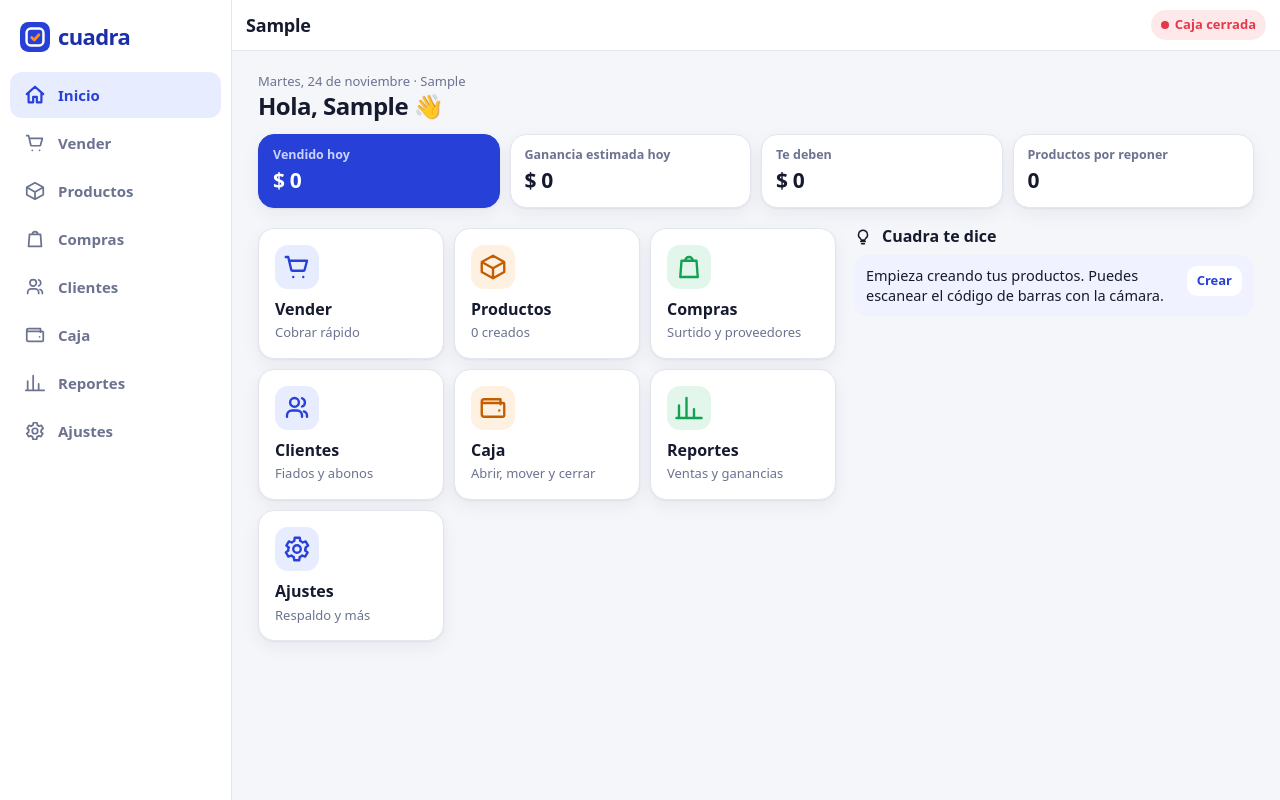
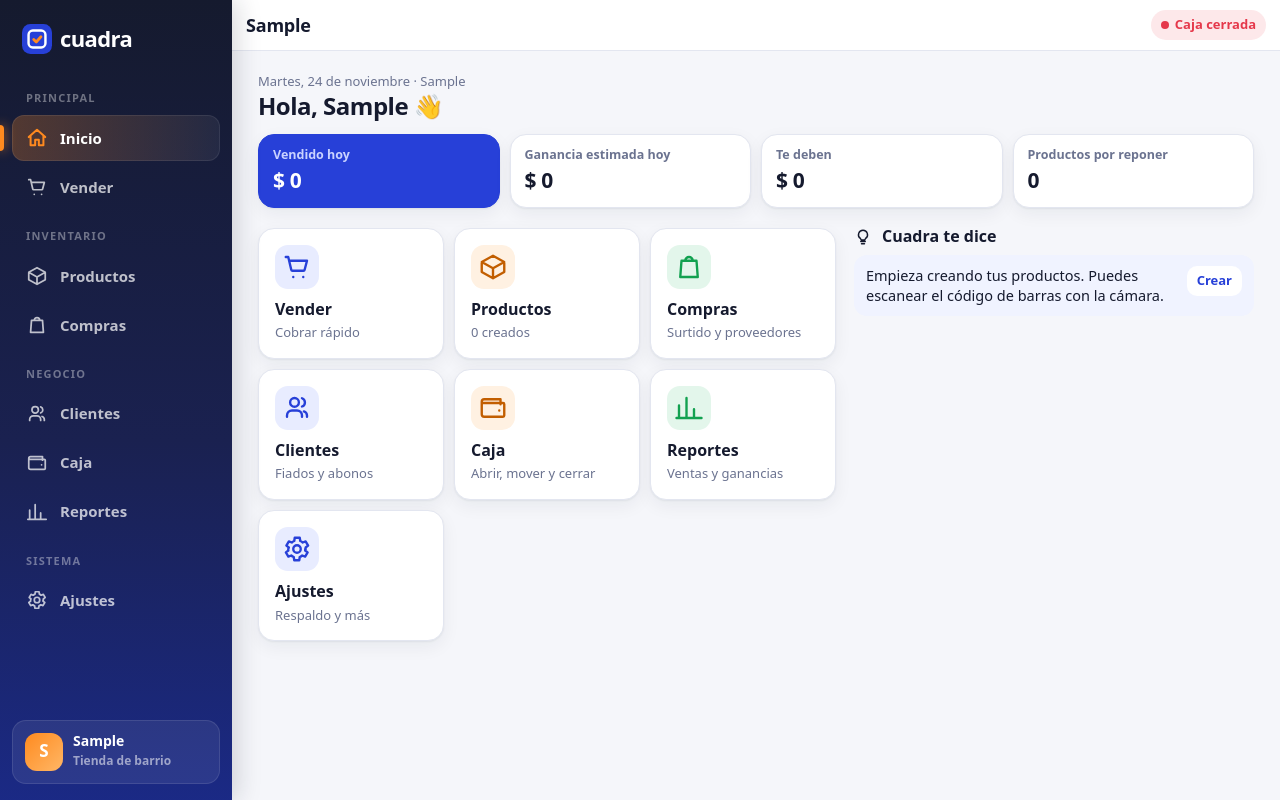
Before and after one commit to Pamava54/cuadra, a plain HTML site: page index.html in a window 1280 px wide. Both pictures are taken after typing "Sample", "Sample" into the empty fields and a click on the button "Entrar a Cuadra". Drawn offline with Linux system fonts and the light colour scheme.

Commit message:
Add files via upload

```diff
--- a/index.html
+++ b/index.html
@@ -49,6 +49,8 @@ nav.nav a.on{color:var(--pri)}
 nav.nav a.on svg{stroke-width:2.4}
 nav.nav .wide-only{display:none}
 .sidelogo{display:none}
+.navlbl,.navbiz{display:none}
+nav.nav a.on svg{background:var(--pri-l);padding:4px 16px;width:24px;height:24px;box-sizing:content-box;border-radius:999px}
 
 @media (min-width:900px){
   #shell{display:grid;grid-template-columns:var(--side) 1fr;grid-template-rows:auto 1fr}
@@ -56,7 +58,19 @@ nav.nav .wide-only{display:none}
   main{grid-column:2;grid-row:2;padding-bottom:40px;padding:22px 26px}
   nav.nav{position:sticky;top:0;grid-column:1;grid-row:1 / span 2;height:100vh;flex-direction:column;border-top:0;border-right:1px solid var(--line);padding:14px 10px;gap:2px;align-self:start}
   nav.nav a{flex:none;flex-direction:row;justify-content:flex-start;gap:12px;height:46px;padding:0 14px;border-radius:12px;font-size:15px}
-  nav.nav a.on{background:var(--pri-l)}
+  nav.nav{background:linear-gradient(180deg,#151A2E 0%,#1A2150 55%,#1B2FA8 130%);border-right:0;padding:16px 12px;gap:3px;box-shadow:4px 0 24px rgba(21,26,46,.18)}
+  nav.nav .sidelogo{color:#fff}
+  nav.nav .sidelogo span{color:#fff}
+  .navlbl{display:block!important;font-size:11px;font-weight:800;letter-spacing:1.2px;text-transform:uppercase;color:rgba(255,255,255,.38);padding:16px 14px 6px}
+  nav.nav a{color:rgba(255,255,255,.72);position:relative;transition:background .15s,color .15s,transform .15s}
+  nav.nav a:hover{background:rgba(255,255,255,.08);color:#fff}
+  nav.nav a.on{background:linear-gradient(90deg,rgba(255,138,31,.26),rgba(255,255,255,.06));color:#fff;box-shadow:inset 0 0 0 1px rgba(255,255,255,.08)}
+  nav.nav a.on::before{content:"";position:absolute;left:-12px;top:10px;bottom:10px;width:4px;border-radius:0 4px 4px 0;background:var(--acc);box-shadow:0 0 12px var(--acc)}
+  nav.nav a.on svg{color:var(--acc);stroke-width:2.2;background:none;padding:0;width:22px;height:22px;border-radius:0}
+  .navbiz{display:flex!important;margin-top:auto;align-items:center;gap:10px;padding:12px;border-radius:14px;background:rgba(255,255,255,.08);border:1px solid rgba(255,255,255,.1)}
+  .navbiz .av{width:38px;height:38px;border-radius:12px;background:linear-gradient(135deg,var(--acc),#FFB766);color:#fff;font-weight:800;display:grid;place-items:center;font-size:17px;flex:none}
+  .navbiz b{display:block;color:#fff;font-size:14px;line-height:1.2;overflow:hidden;text-overflow:ellipsis;white-space:nowrap;max-width:140px}
+  .navbiz small{color:rgba(255,255,255,.55);font-size:12px;font-weight:600}
   nav.nav .wide-only{display:flex}
   nav.nav .narrow-only{display:none}
   .sidelogo{display:flex;padding:8px 10px 18px}
@@ -463,8 +477,8 @@ async function scanner(onCode,continuous){
 
 /* ---------- router y estructura ---------- */
 const NAV=[
- {r:'home',l:'Inicio',i:'home'},{r:'vender',l:'Vender',i:'cart'},{r:'productos',l:'Productos',i:'box'},
- {r:'compras',l:'Compras',i:'bag',w:1},{r:'clientes',l:'Clientes',i:'users',w:1},{r:'caja',l:'Caja',i:'wallet'},
+ {r:'home',l:'Inicio',i:'home',g:'Principal'},{r:'vender',l:'Vender',i:'cart'},{r:'productos',l:'Productos',i:'box',g:'Inventario'},
+ {r:'compras',l:'Compras',i:'bag',w:1},{r:'clientes',l:'Clientes',i:'users',w:1,g:'Negocio'},{r:'caja',l:'Caja',i:'wallet'},
  {r:'reportes',l:'Reportes',i:'chart',w:1},{r:'mas',l:'Más',i:'more',n:1}
 ];
 const TITLES={home:'Inicio',vender:'Vender',productos:'Productos',compras:'Compras',compra:'Nueva compra',clientes:'Clientes',caja:'Caja',reportes:'Reportes',mas:'Más'};
@@ -483,8 +497,9 @@ function shell(){
     <main id="view"></main>
     <nav class="nav" id="nav">
       <div class="logo sidelogo">${LOGO}<span>cuadra</span></div>
-      ${NAV.map(n=>`<a data-act="go" data-to="${n.r}" data-r="${n.r}" class="${n.w?'wide-only':''} ${n.n?'narrow-only':''}">${ic(n.i)}<span>${n.l}</span></a>`).join('')}
-      <a data-act="go" data-to="mas" data-r="mas" class="wide-only">${ic('gear')}<span>Ajustes</span></a>
+      ${NAV.map(n=>`${n.g?`<div class="navlbl">${n.g}</div>`:''}<a data-act="go" data-to="${n.r}" data-r="${n.r}" class="${n.w?'wide-only':''} ${n.n?'narrow-only':''}">${ic(n.i)}<span>${n.l}</span></a>`).join('')}
+      <div class="navlbl">Sistema</div><a data-act="go" data-to="mas" data-r="mas" class="wide-only">${ic('gear')}<span>Ajustes</span></a>
+      <div class="navbiz"><div class="av" id="navav"></div><div><b id="navbn"></b><small id="navtp"></small></div></div>
     </nav>`;
 }
 function render(){
@@ -494,6 +509,7 @@ function render(){
   const R=VIEWS[r]||VIEWS.home;
   const active=PARENT[r]||r;
   $$('#nav a').forEach(a=>a.classList.toggle('on',a.dataset.r===active||(active==='mas'&&a.dataset.r==='mas')));
+  {const bn=S.meta.business||'';$('#navav').textContent=(bn.trim()[0]||'C').toUpperCase();$('#navbn').textContent=bn;$('#navtp').textContent=S.meta.type||'Mi negocio'}
   $('#view').classList.toggle('wideV',r==='vender'||r==='home');
   $('#ttl').textContent=r==='home'?S.meta.business:(TITLES[r]||'');$('.top').classList.toggle('ishome',r==='home');
   $('.back').classList.toggle('show',r!=='home'&&!['vender','productos','caja','mas'].includes(r));
```
